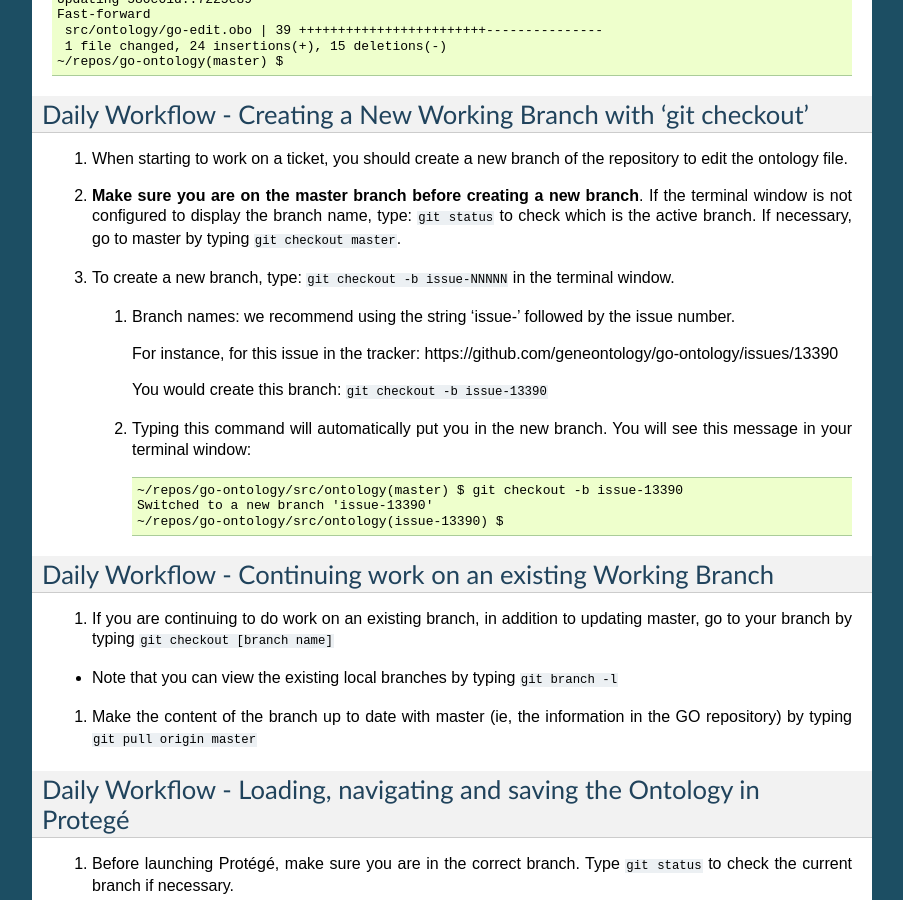
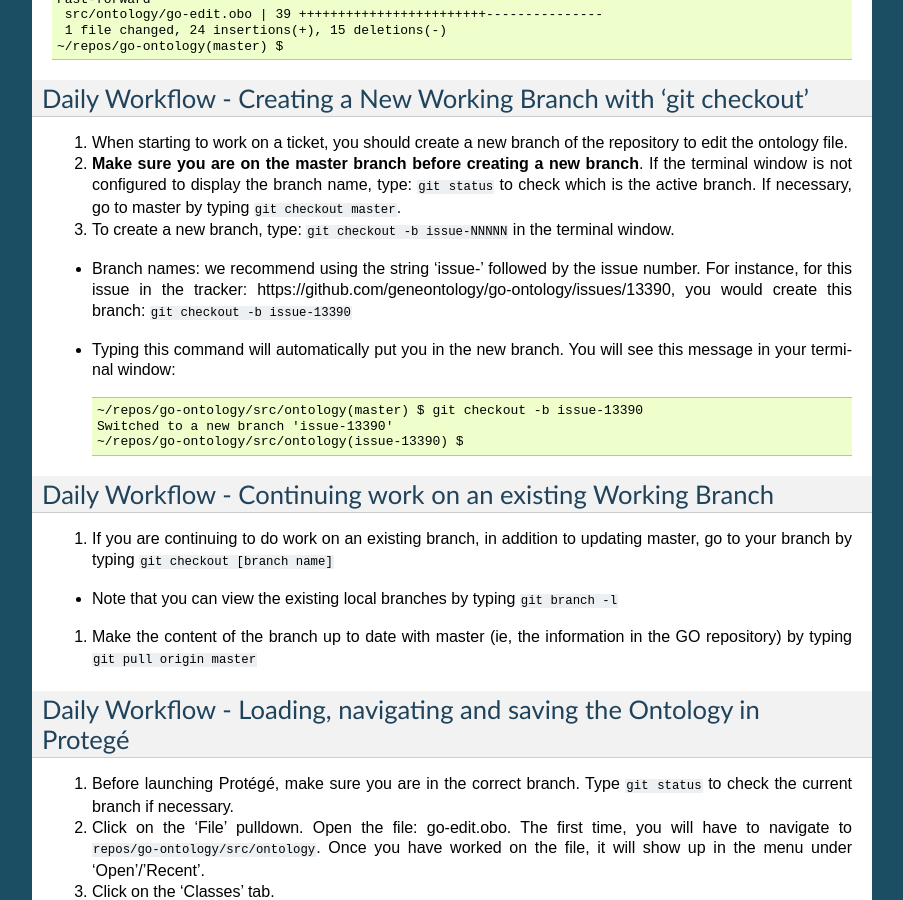
Before and after one commit to geneontology/go-ontology, a Sphinx documentation site: the page built from docs/Installgit.md, in a window 1280 px wide and 900 px high, scrolled down 1410 px. Shown: the whole window, without its empty margins (198-1101 px from the left). Built offline with Sphinx 7.4.7, drawn with Linux system fonts in a browser that asks for light colours; part of the change alters nothing that is shown.

````diff
--- a/docs/Installgit.md
+++ b/docs/Installgit.md
@@ -19,14 +19,14 @@
 2. Then paste this command into your terminal: ```git clone https://github.com/geneontology/go-ontology.git```
 
     Example result:
-    ```
+
        Cloning into 'go-ontology'...
        remote: Counting objects: 2541, done.
        remote: Compressing objects: 100% (100/100), done.
        remote: Total 2541 (delta 52), reused 0 (delta 0), pack-reused 2440
        Receiving objects: 100% (2541/2541), 21.19 MiB | 5.22 MiB/s, done.
        Resolving deltas: 100% (1532/1532), done.
-      ```
+
 
 ## Editing the .profile (or .bashrc) file to indicate the branch you are working on
 
@@ -47,7 +47,6 @@ It can be very helpful to know what branch you are working in on your terminal w
 2. If the terminal window is not configured to display the branch name, type: ```git status```. You will see:
 
        On branch [master] [or the name of the branch you are on]
-
        Your branch is up-to-date with 'origin/master'.
 
 3. If you’re not in the master branch, type: ```git checkout master```
@@ -81,14 +80,8 @@ Fast-forward
 2. **Make sure you are on the master branch before creating a new branch**. If the terminal window is not configured to display the branch name, type: ```git status``` to check which is the active branch. If necessary, go to master by typing ```git checkout master```.
 
 3. To create a new branch, type:  ```git checkout -b issue-NNNNN``` in the terminal window.
-
-   1. Branch names: we recommend using the string 'issue-' followed by the issue number.
-
-      For instance, for this issue in the tracker: https://github.com/geneontology/go-ontology/issues/13390
-
-      You would create this branch: ```git checkout -b issue-13390```
-
-   2. Typing this command will automatically put you in the new branch. You will see this message in your terminal window:
+  - Branch names: we recommend using the string 'issue-' followed by the issue number. For instance, for this issue in the tracker: https://github.com/geneontology/go-ontology/issues/13390, you would create this branch: ```git checkout -b issue-13390```
+  - Typing this command will automatically put you in the new branch. You will see this message in your terminal window:
 
       ```
       ~/repos/go-ontology/src/ontology(master) $ git checkout -b issue-13390
````
